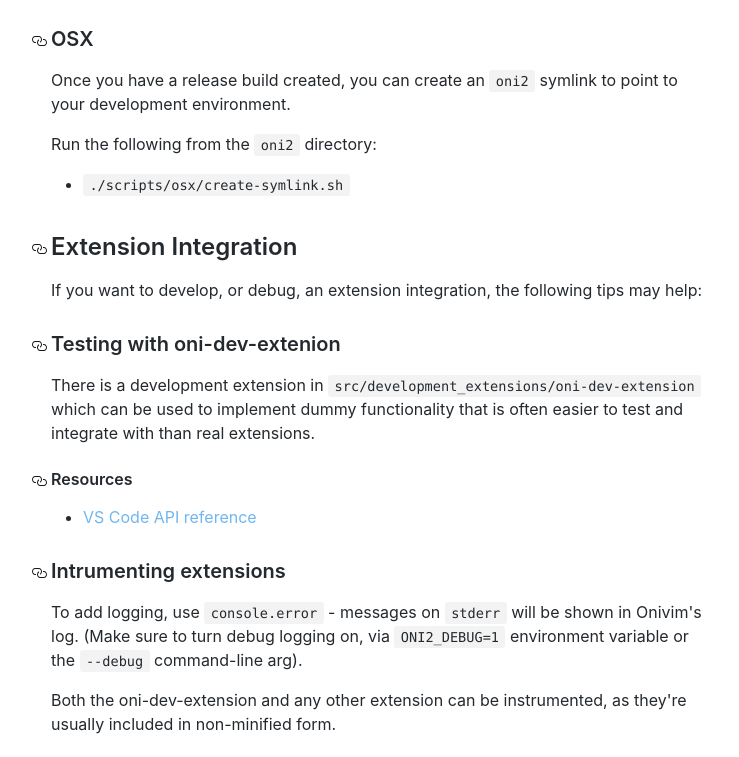
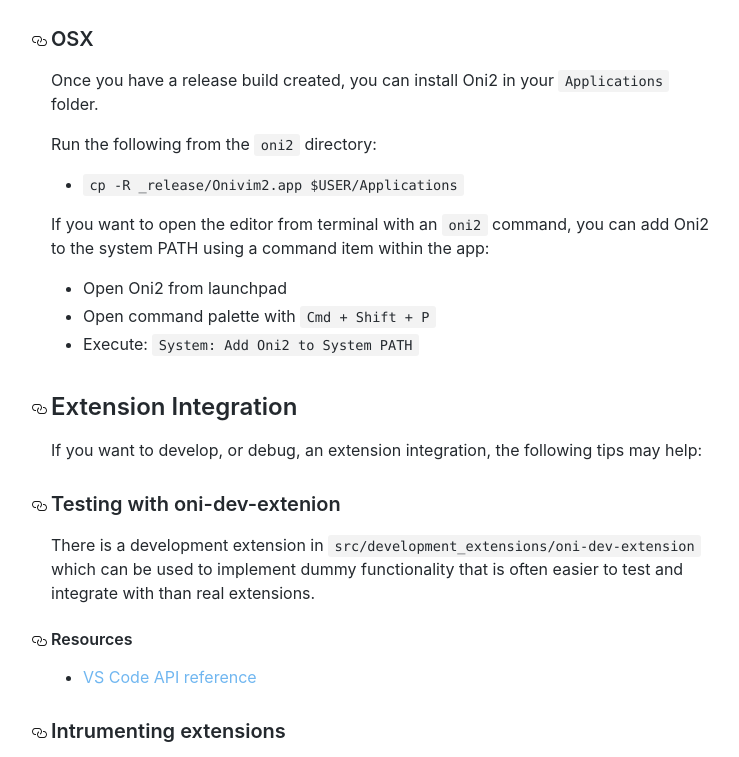
Before and after one commit to onivim/onivim.github.io, a plain HTML site: page docs/for-developers/building.html in a window 1280 px wide. Shown: the part 2552-3309 px from the top of the page, without its empty margins (257-996 px from the left). Drawn offline with nearby package versions, Linux system fonts and the light colour scheme.

Commit message:
Deploy website
Deploy website version based on e95d69323b563ce6d1974a49ef01a225b85e75f2

```diff
--- a/docs/for-developers/building.html
+++ b/docs/for-developers/building.html
@@ -129,10 +129,17 @@ node install-node-deps.js
 <p>This will create a <code>_release</code> folder at the root with the application bundle inside.</p>
 <h3><a class="anchor" aria-hidden="true" id="windows-1"></a><a href="#windows-1" aria-hidden="true" class="hash-link"><svg class="hash-link-icon" aria-hidden="true" height="16" version="1.1" viewBox="0 0 16 16" width="16"><path fill-rule="evenodd" d="M4 9h1v1H4c-1.5 0-3-1.69-3-3.5S2.55 3 4 3h4c1.45 0 3 1.69 3 3.5 0 1.41-.91 2.72-2 3.25V8.59c.58-.45 1-1.27 1-2.09C10 5.22 8.98 4 8 4H4c-.98 0-2 1.22-2 2.5S3 9 4 9zm9-3h-1v1h1c1 0 2 1.22 2 2.5S13.98 12 13 12H9c-.98 0-2-1.22-2-2.5 0-.83.42-1.64 1-2.09V6.25c-1.09.53-2 1.84-2 3.25C6 11.31 7.55 13 9 13h4c1.45 0 3-1.69 3-3.5S14.5 6 13 6z"></path></svg></a>Windows</h3>
 <h3><a class="anchor" aria-hidden="true" id="osx"></a><a href="#osx" aria-hidden="true" class="hash-link"><svg class="hash-link-icon" aria-hidden="true" height="16" version="1.1" viewBox="0 0 16 16" width="16"><path fill-rule="evenodd" d="M4 9h1v1H4c-1.5 0-3-1.69-3-3.5S2.55 3 4 3h4c1.45 0 3 1.69 3 3.5 0 1.41-.91 2.72-2 3.25V8.59c.58-.45 1-1.27 1-2.09C10 5.22 8.98 4 8 4H4c-.98 0-2 1.22-2 2.5S3 9 4 9zm9-3h-1v1h1c1 0 2 1.22 2 2.5S13.98 12 13 12H9c-.98 0-2-1.22-2-2.5 0-.83.42-1.64 1-2.09V6.25c-1.09.53-2 1.84-2 3.25C6 11.31 7.55 13 9 13h4c1.45 0 3-1.69 3-3.5S14.5 6 13 6z"></path></svg></a>OSX</h3>
-<p>Once you have a release build created, you can create an <code>oni2</code> symlink to point to your development environment.</p>
+<p>Once you have a release build created, you can install Oni2 in your <code>Applications</code> folder.</p>
 <p>Run the following from the <code>oni2</code> directory:</p>
 <ul>
-<li><code>./scripts/osx/create-symlink.sh</code></li>
+<li><code>cp -R _release/Onivim2.app $USER/Applications</code></li>
+</ul>
+<p>If you want to open the editor from terminal with an <code>oni2</code> command, you can add Oni2 to the system PATH using a command
+item within the app:</p>
+<ul>
+<li>Open Oni2 from launchpad</li>
+<li>Open command palette with <code>Cmd + Shift + P</code></li>
+<li>Execute: <code>System: Add Oni2 to System PATH</code></li>
 </ul>
 <h2><a class="anchor" aria-hidden="true" id="extension-integration"></a><a href="#extension-integration" aria-hidden="true" class="hash-link"><svg class="hash-link-icon" aria-hidden="true" height="16" version="1.1" viewBox="0 0 16 16" width="16"><path fill-rule="evenodd" d="M4 9h1v1H4c-1.5 0-3-1.69-3-3.5S2.55 3 4 3h4c1.45 0 3 1.69 3 3.5 0 1.41-.91 2.72-2 3.25V8.59c.58-.45 1-1.27 1-2.09C10 5.22 8.98 4 8 4H4c-.98 0-2 1.22-2 2.5S3 9 4 9zm9-3h-1v1h1c1 0 2 1.22 2 2.5S13.98 12 13 12H9c-.98 0-2-1.22-2-2.5 0-.83.42-1.64 1-2.09V6.25c-1.09.53-2 1.84-2 3.25C6 11.31 7.55 13 9 13h4c1.45 0 3-1.69 3-3.5S14.5 6 13 6z"></path></svg></a>Extension Integration</h2>
 <p>If you want to develop, or debug, an extension integration, the following tips may help:</p>
```
Also changed, not shown: docs/for-developers/building/index.html (+9 -2 lines).
